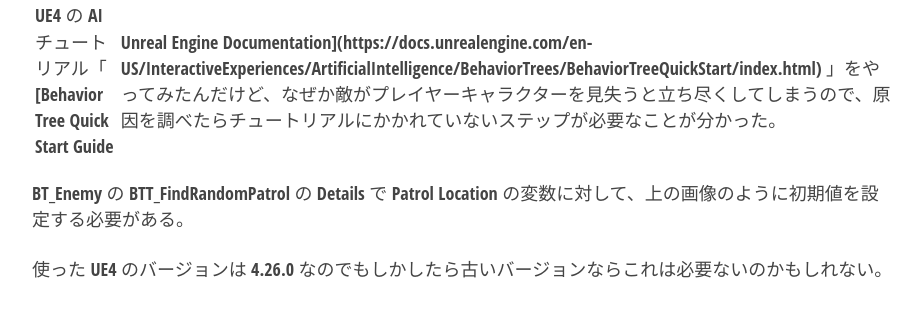
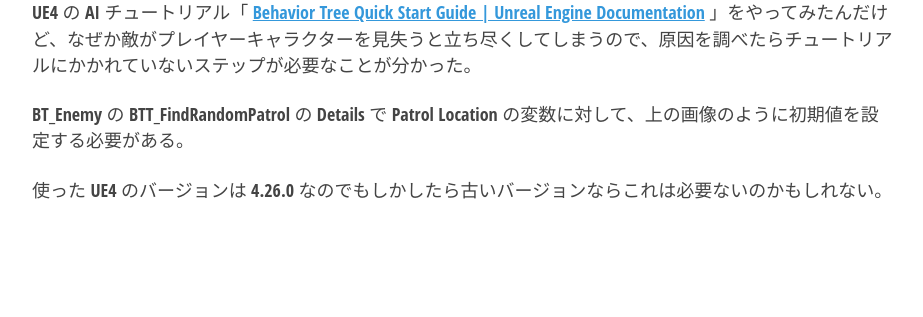
Before and after one commit to torus/torus.github.io, a Jekyll site: the page built from _posts/2021-01-09-ello-23671257.md, in a window 1280 px wide, cut to the strip 508-825 px from the top of the page. Shown: the whole strip, without its empty margins (176-1099 px from the left). Built offline with Jekyll 4.4.1, drawn with Linux system fonts in a browser that asks for light colours.

Commit message:
escape '|' in the link for Jekyll.

```diff
--- a/_posts/2021-01-09-ello-23671257.md
+++ b/_posts/2021-01-09-ello-23671257.md
@@ -4,7 +4,7 @@
 ---
 ![](https://assets0.ello.co/uploads/asset/attachment/12489614/ello-optimized-71b70ca7.jpg)
 
-UE4 の AI チュートリアル「 [Behavior Tree Quick Start Guide | Unreal Engine Documentation](https://docs.unrealengine.com/en-US/InteractiveExperiences/ArtificialIntelligence/BehaviorTrees/BehaviorTreeQuickStart/index.html) 」をやってみたんだけど、なぜか敵がプレイヤーキャラクターを見失うと立ち尽くしてしまうので、原因を調べたらチュートリアルにかかれていないステップが必要なことが分かった。
+UE4 の AI チュートリアル「 [Behavior Tree Quick Start Guide \| Unreal Engine Documentation](https://docs.unrealengine.com/en-US/InteractiveExperiences/ArtificialIntelligence/BehaviorTrees/BehaviorTreeQuickStart/index.html) 」をやってみたんだけど、なぜか敵がプレイヤーキャラクターを見失うと立ち尽くしてしまうので、原因を調べたらチュートリアルにかかれていないステップが必要なことが分かった。
 
 BT_Enemy の BTT_FindRandomPatrol の Details で Patrol Location の変数に対して、上の画像のように初期値を設定する必要がある。
 
```
